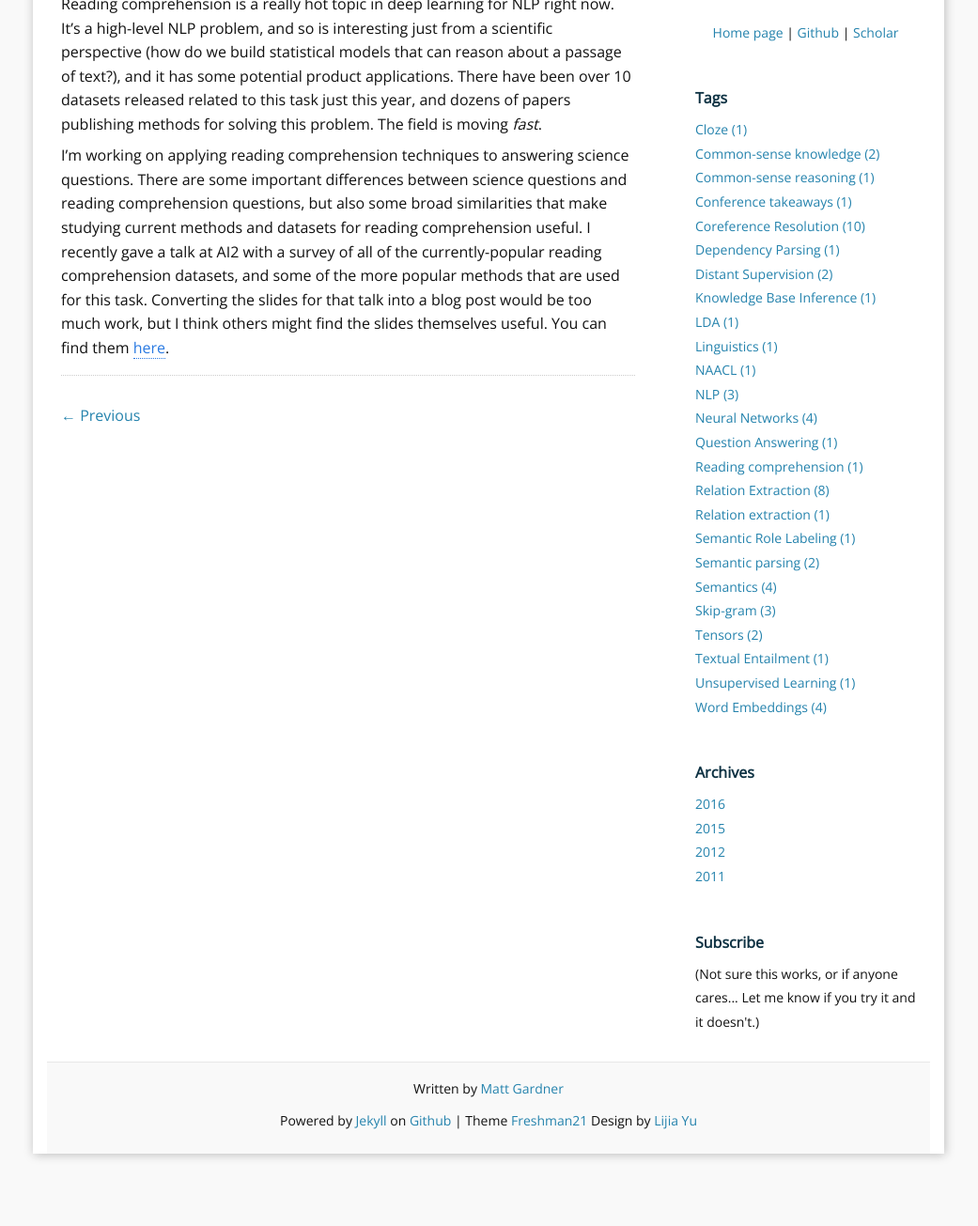
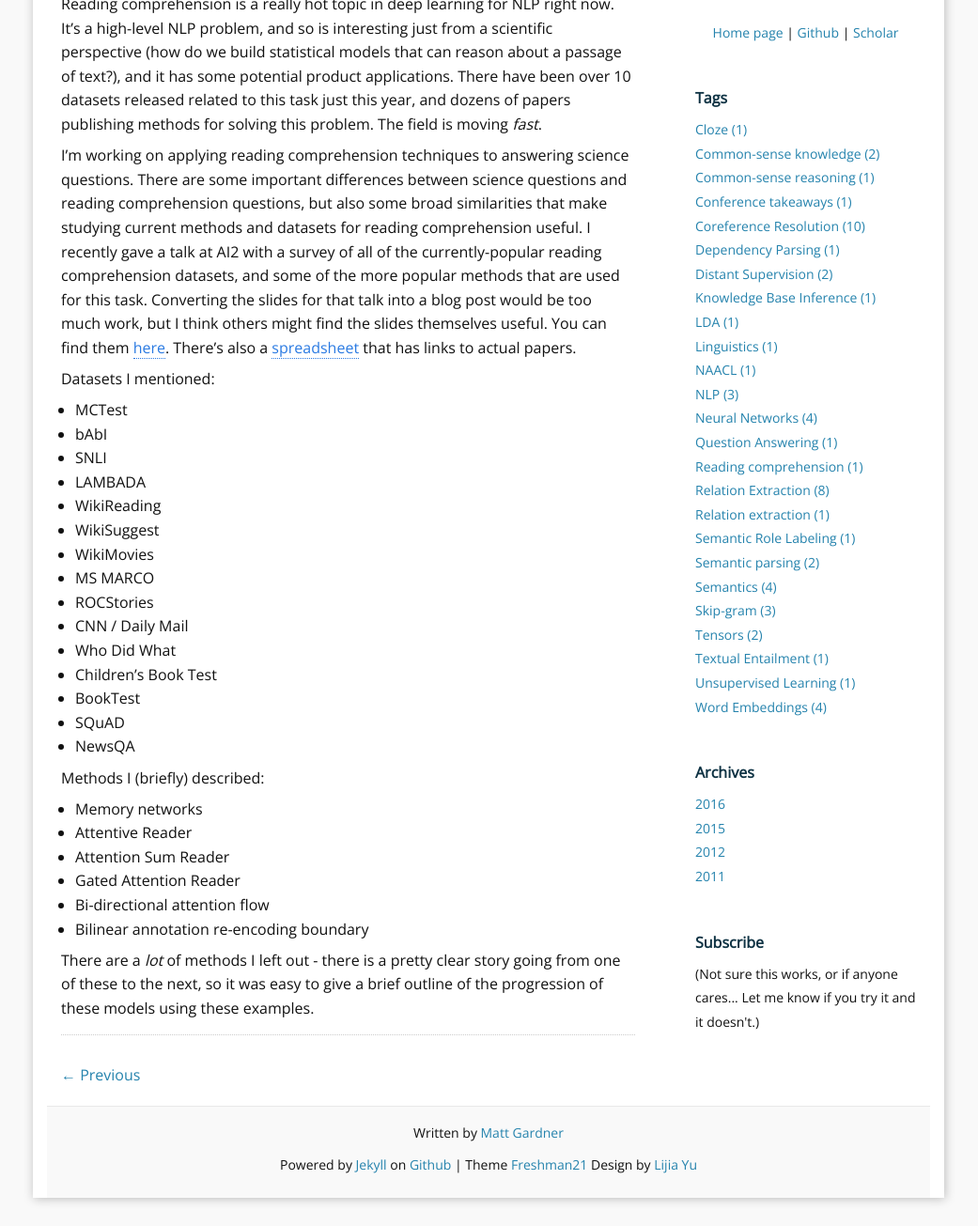
Before and after one commit to matt-gardner/paper-reviews, a Jekyll site: the page built from _posts/2016-12-08-reading-comprehension-survey.md, in a window 1280 px wide, cut to the strip 275-1580 px from the top of the page. Shown: the whole strip at 94% size, without its empty margins (120-1161 px from the left). Built offline with Jekyll 4.4.1, drawn with Linux system fonts in a browser that asks for light colours; before the commit the page ends 1533 px from its top, so only the background shows below that.

Commit message:
Improved the post a little

```diff
--- a/_posts/2016-12-08-reading-comprehension-survey.md
+++ b/_posts/2016-12-08-reading-comprehension-survey.md
@@ -13,11 +13,43 @@ models that can reason about a passage of text?), and it has some potential prod
 There have been over 10 datasets released related to this task just this year, and dozens of
 papers publishing methods for solving this problem.  The field is moving _fast_.
 
-I'm working on applying reading comprehension techniques to answering science questions.  There
-are some important differences between science questions and reading comprehension questions, but
-also some broad similarities that make studying current methods and datasets for reading
-comprehension useful.  I recently gave a talk at AI2 with a survey of all of the currently-popular
-reading comprehension datasets, and some of the more popular methods that are used for this task.
+I'm working on applying reading comprehension techniques to answering science questions.  There are
+some important differences between science questions and reading comprehension questions, but also
+some broad similarities that make studying current methods and datasets for reading comprehension
+useful.  I recently gave a talk at AI2 with a survey of all of the currently-popular reading
+comprehension datasets, and some of the more popular methods that are used for this task.
 Converting the slides for that talk into a blog post would be too much work, but I think others
 might find the slides themselves useful.  You can find them
 [here](https://docs.google.com/presentation/d/1Y5y7xXmWBPkxEzOhP_PrV40FpLxEPXo41SGYzw8zKcA/edit?usp=sharing).
+There's also a
+[spreadsheet](https://docs.google.com/spreadsheets/d/1CC9a96nLhOFf7O6uJIyv_E8frHpUa7ciwKZlpmcUtmc/edit#gid=0)
+that has links to actual papers.
+
+Datasets I mentioned:
+- MCTest
+- bAbI
+- SNLI
+- LAMBADA
+- WikiReading
+- WikiSuggest
+- WikiMovies
+- MS MARCO
+- ROCStories
+- CNN / Daily Mail
+- Who Did What
+- Children's Book Test
+- BookTest
+- SQuAD
+- NewsQA
+
+Methods I (briefly) described:
+- Memory networks
+- Attentive Reader
+- Attention Sum Reader
+- Gated Attention Reader
+- Bi-directional attention flow
+- Bilinear annotation re-encoding boundary
+
+There are a _lot_ of methods I left out - there is a pretty clear story going from one of these to
+the next, so it was easy to give a brief outline of the progression of these models using these
+examples.
```
